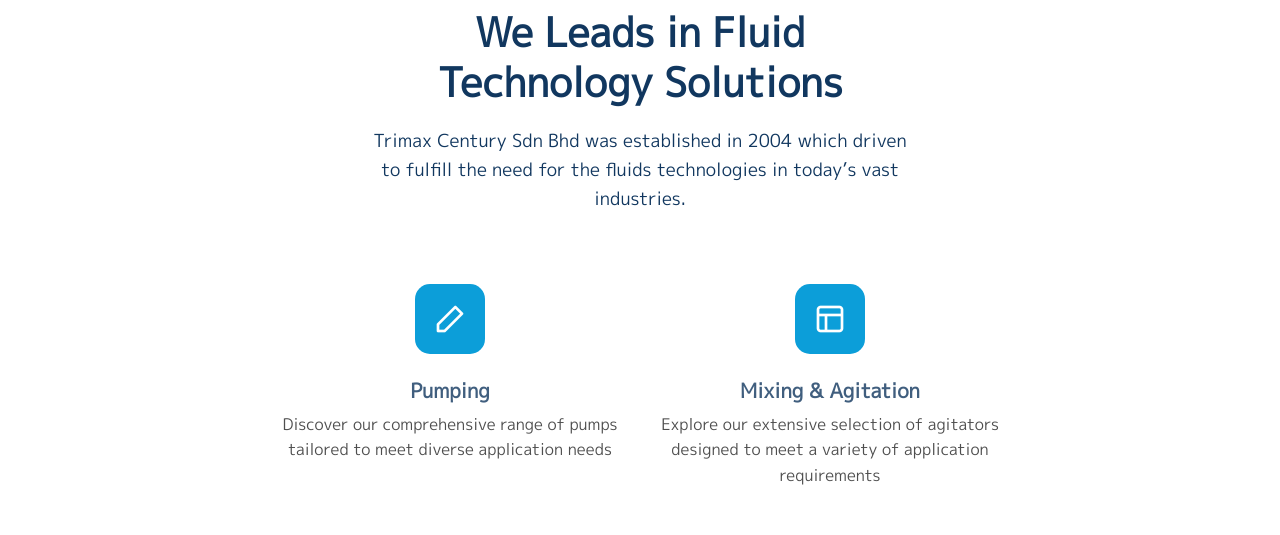
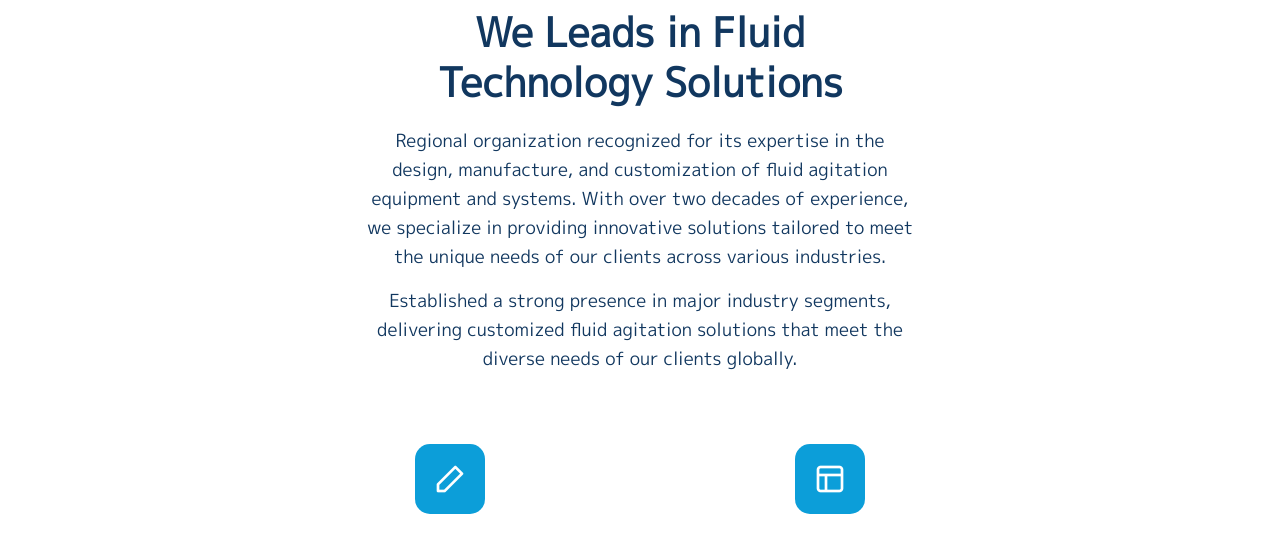
Before and after one commit to hafizadtghazali/ideal-engine, a plain HTML site: page index.html in a window 1280 px wide. Shown: the part 1020-1555 px from the top of the page. Drawn offline with Linux system fonts and the light colour scheme.

Commit message:
Update index.html

```diff
--- a/index.html
+++ b/index.html
@@ -156,7 +156,8 @@
                             <div class="sectiontitle-element--center">
                                 <span class="toptitle">What We Do</span>
                                 <h2>We Leads in Fluid Technology Solutions</h2>
-                                <p>Trimax Century Sdn Bhd was established in 2004 which driven to fulfill the need for the fluids technologies in today’s vast industries.</p>
+                                <p>Regional organization recognized for its expertise in the design, manufacture, and customization of fluid agitation equipment and systems. With over two decades of experience, we specialize in providing innovative solutions tailored to meet the unique needs of our clients across various industries.</p>
+                                <p>Established a strong presence in major industry segments, delivering customized fluid agitation solutions that meet the diverse needs of our clients globally.</p>
                             </div>
                         </div>
                     </div>
```
